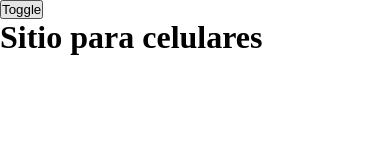
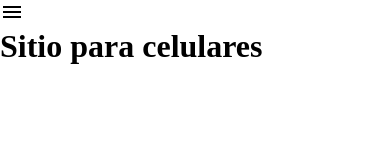
Before and after one commit to trucoargentino/mobile, a plain HTML site: page mobile.html in a window 390 px wide. Drawn offline with Linux system fonts and the light colour scheme.

Commit message:
muchos cambios mas

```diff
--- a/mobile.css
+++ b/mobile.css
@@ -7,6 +7,13 @@
 	position: relative;
 	display: none;
 	/* oculto al menu de mobile */
+}
+
+.nav button {
+	background: none;
+	border: none;
+	cursor: pointer;
+	/* saco estilos predeterminados del boton */
 }
 
 .nav-mobile{
--- a/mobile.html
+++ b/mobile.html
@@ -19,8 +19,11 @@
 
 	 <div class="nav">
 
-	 <button id="boton">Toggle</button>
+	 <button id="boton"><img src="menu.svg" alt="Abrir menu mobile">
+
+	 </button>
 	 <!-- interruptor -->
+
 
 	 <ul class="nav-mobile" id="menu">
 		<li><a href="#">Botón 1 </a></li>
```
Also changed, not shown: menu.svg (added).
